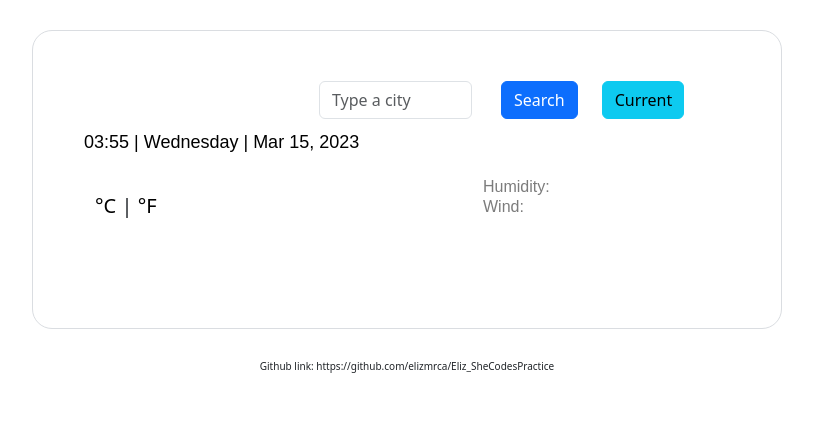
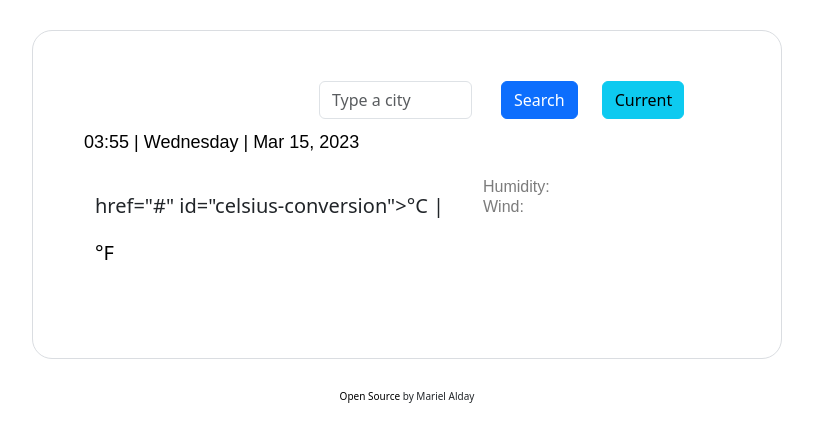
Before and after one commit to elizmrca/Eliz_SheCodesPractice, a plain HTML site: page index.html in a window 1280 px wide. Shown: the whole page, without its empty margins (233-1046 px from the left). Drawn offline with nearby package versions, Linux system fonts and the light colour scheme; no server answers.

Commit message:
Update index.html

```diff
--- a/index.html
+++ b/index.html
@@ -63,7 +63,8 @@
                         <div>
                             <span id="temperature"></span>
                             <span class="units">
-                                <a href="#" id="celsius-conversion">°C
+
+                                href="#" id="celsius-conversion">°C
                                 </a>
                                 |
                                 <a href="#" id="farenheit-conversion">°F</a>
@@ -95,7 +96,7 @@
             </div>
         </div>
 
-        <div class="github"> Github link: https://github.com/elizmrca/Eliz_SheCodesPractice
+        <div class="github"> <a href="https://github.com/elizmrca/Eliz_SheCodesPractice">Open Source</a> by Mariel Alday
 </div>
 
         <script src="src/script.js"></script>
```
